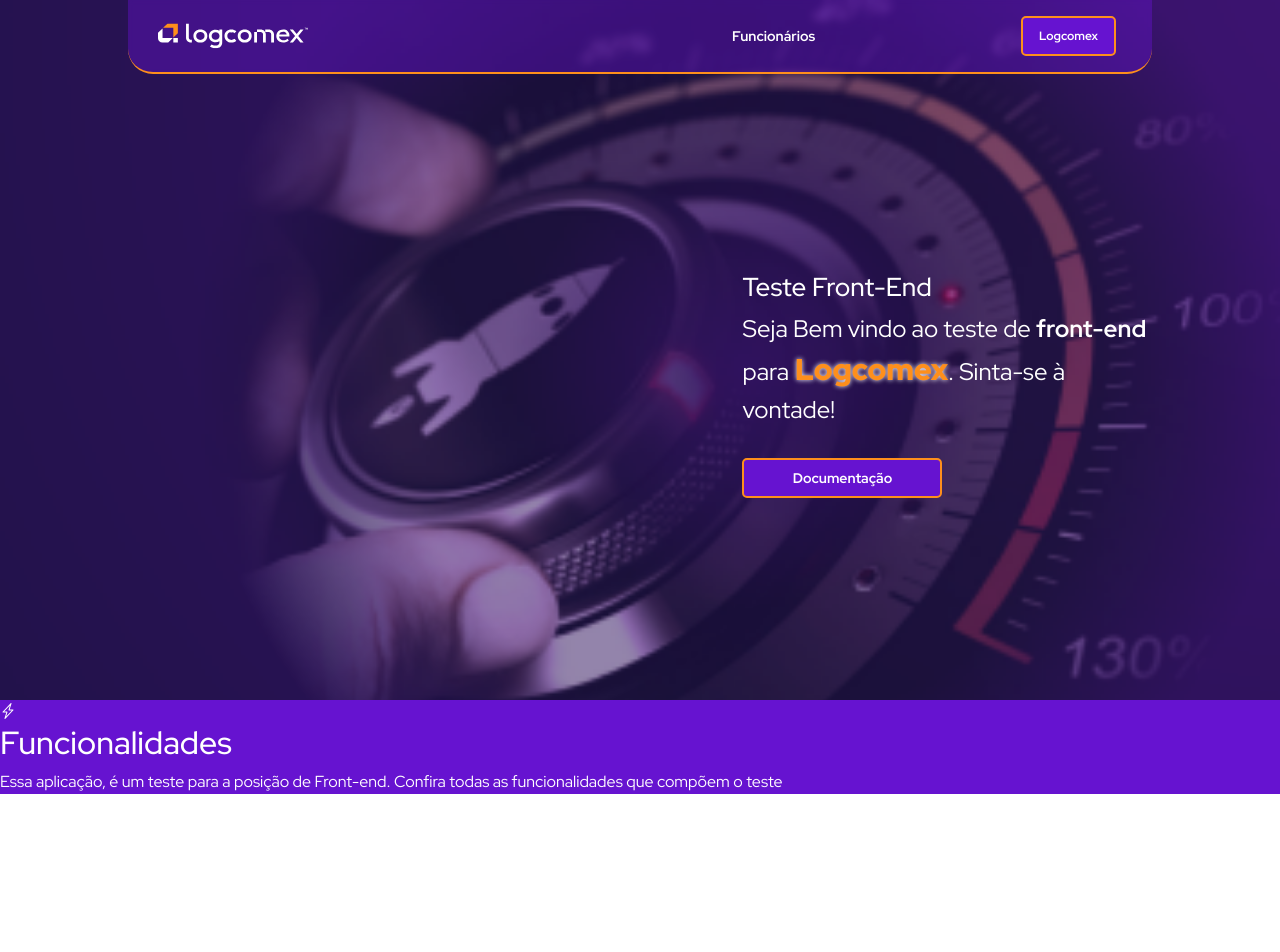
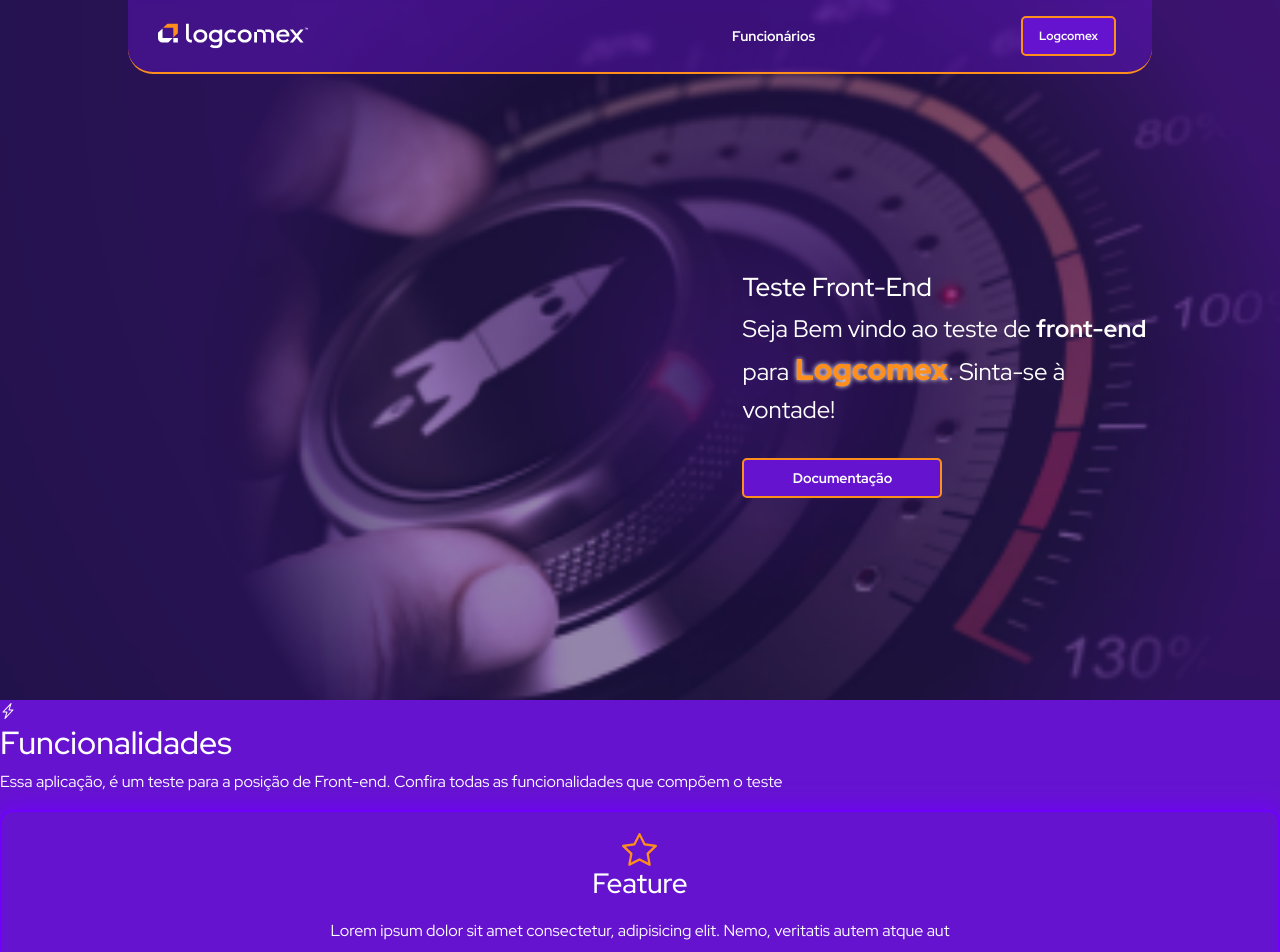
Before and after one commit to caiomontenegro/logcomex_test, a Nuxt app: page / in a window 1280 px wide. Shown: the top 952 px of the page. Before the commit the page ends 810 px from the top, so only its background shows below. Built offline with nearby package versions, Linux system fonts and the light colour scheme.

Commit message:
:construction: feat: feature section has been added

```diff
--- a/pages/index.vue
+++ b/pages/index.vue
@@ -24,6 +24,13 @@
             <p class="features__description">Essa aplicação, é um teste para a posição de Front-end. Confira todas as funcionalidades que compõem o teste</p>
           </div>
           <div class="features__list">
+            <containers-feature-card
+              v-for="feature in features" :key="feature.id"
+              :icon="feature.icon"
+              :title="feature.title"
+              :description="feature.description"
+            >
+            </containers-feature-card>
           </div>
         </div>
       </div>
@@ -35,6 +42,26 @@
 export default {
   data() {
     return {
+      features: [
+        {
+          id: 0,
+          icon: 'star',
+          title: 'Feature',
+          description: 'Lorem ipsum dolor sit amet consectetur, adipisicing elit. Nemo, veritatis autem atque aut'
+        },
+        {
+          id: 1,
+          icon: 'star',
+          title: 'Feature',
+          description: 'Lorem ipsum dolor sit amet consectetur, adipisicing elit. Nemo, veritatis autem atque aut'
+        },
+        {
+          id: 2,
+          icon: 'star',
+          title: 'Feature',
+          description: 'Lorem ipsum dolor sit amet consectetur, adipisicing elit. Nemo, veritatis autem atque aut'
+        }
+      ],
     }
   }
 }
```
